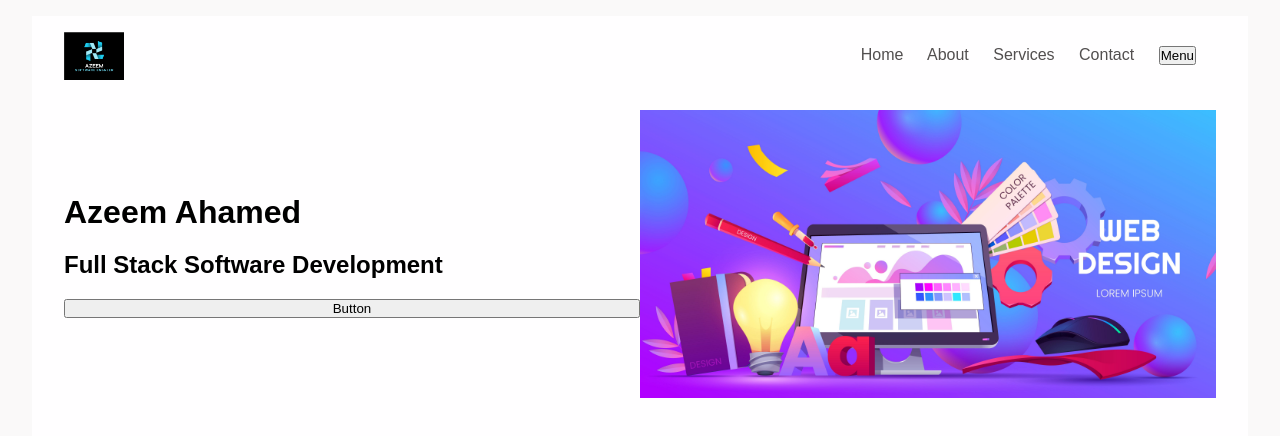
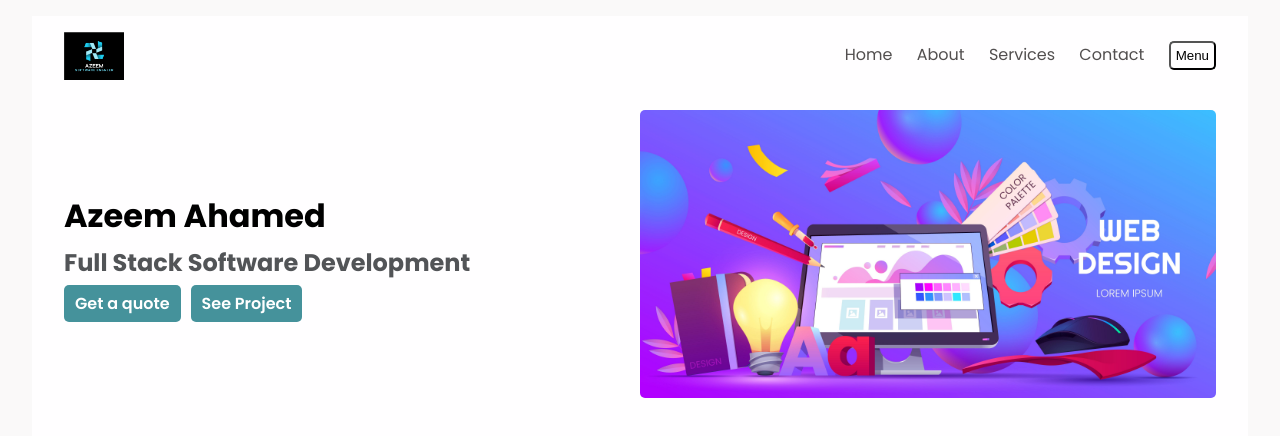
Before and after one commit to miazeem/wcse-cv-project, a plain HTML site: page index.html in a window 1280 px wide. Drawn offline with Linux system fonts and the light colour scheme.

Commit message:
modified

```diff
--- /dev/null
+++ b/css/style.css
@@ -0,0 +1,139 @@
+@import url('https://fonts.googleapis.com/css2?family=Bebas+Neue&family=Montserrat:ital,wght@0,100..900;1,100..900&family=Poppins:ital,wght@0,100;0,200;0,300;0,400;0,500;0,600;0,700;0,800;0,900;1,100;1,200;1,300;1,400;1,500;1,600;1,700;1,800;1,900&display=swap');
+
+      *{
+        margin: 0;
+        padding: 0;
+      }
+
+      body {
+        font-family: poppins, sans-serif;
+        background-color: #faf9f9;
+        padding: 1rem 2rem;
+      }
+
+      .card {
+        background-color: #fffeff;
+        margin-bottom: 20px;
+        padding: 8px 16px;
+      }
+
+      .logo {
+        width: 60px;
+        height: auto;
+        display: block;
+        margin-right: auto;
+
+      }
+
+      nav a {
+        text-decoration: none;
+        color: #524f4f;
+        margin-right: 20px;
+      }
+      nav  {
+        display: flex;
+        justify-content:space-between;
+        align-items: center;
+      }
+      header {
+        display: flex;
+        flex-direction: column;
+        row-gap: 30px;
+        justify-content: space-between;
+      }
+
+      #hero{
+        display: flex;
+        align-items: center;
+    }
+
+      #hero div {
+        flex: 1;
+      }
+
+      #hero div:nth-child(1) {
+        display: flex;
+        flex-direction:column;
+        justify-content:center;
+        align-items: start;
+
+      }
+
+      #hero img {
+        width: 100%;
+        height: auto;
+        border-radius: 5px;
+      }
+      .btn {
+        display: inline-block;
+        background-color: #45929B;
+        color: white;
+        padding: 5px 10px;
+        border-radius: 5px;
+        text-decoration: none;
+        font-weight: 600;
+        border: 1px solid transparent;
+      }
+
+      .btn:hover {
+        background-color: #3a7b8c;
+        border: #525457 1px solid;
+      }
+
+      #toggle-menu{
+        background-color: transparent;
+        padding: 5px;
+        border-radius: 5px;
+
+      }
+
+      #hero h2 {
+
+        color: #525457;
+      }
+
+      .flex {
+        display: flex;
+
+      }
+
+      .flex-column {
+        flex-direction: column;
+      }
+
+      .flex-row {
+        flex-direction: row;
+      }
+
+      .flex-wrap {
+        flex-wrap: wrap;
+      }
+
+      .justify-center {
+        justify-content: center;
+      }
+
+      .item-center {
+        align-items: center;
+      }
+
+      .justify-center {
+        justify-content: flex-start;
+      }
+
+
+      .item-start {
+        align-items: flex-start;
+      }
+
+      .gap {
+        gap: 10px;
+      }
+
+      .self-start {
+        align-self: flex-start;
+      }
+
+      .gapy2{
+        gap: 5px;
+      }
--- a/index.html
+++ b/index.html
@@ -3,74 +3,9 @@
   <head>
     <meta charset="UTF-8" />
     <meta name="viewport" content="width=device-width, initial-scale=1.0" />
-    <title>Document</title>
-
-    <style>
-      * {
-        margin: 0;
-        padding: 0;
-      }
-
-      body {
-        font-family: Arial, Helvetica, sans-serif;
-        background-color: #faf9f9;
-        padding: 1rem 2rem;
-      }
-
-      .card {
-        background-color: #fffeff;
-        margin-bottom: 20px;
-        padding: 8px 16px;
-      }
-
-      .logo {
-        width: 60px;
-        height: auto;
-        display: block;
-        margin-right: auto;
-
-      }
-
-      nav a {
-        text-decoration: none;
-        color: #524f4f;
-        margin-right: 20px;
-      }
-      nav  {
-        display: flex;
-        justify-content:space-between;
-        align-items: center;
-      }
-      header {
-        display: flex;
-        flex-direction: column;
-        row-gap: 30px;
-        justify-content: space-between;
-      }
-
-      #hero{
-        display: flex;
-
-      }
-
-      #hero div {
-        flex: 1;
-      }
-
-      #hero div:nth-child(1) {
-        display: flex;
-        flex-direction:column;
-        justify-content:center;
-        row-gap:20px;
-      }
-
-      #hero img {
-        width: 100%;
-        height: auto;
-      }
-    </style>
+    <title>Portfolio</title>
+  <link rel="stylesheet" href="css/style.css" />
   </head>
-
   <body>
     <div>
       <div class="card">
@@ -89,18 +24,21 @@
             <a href="#">About</a>
             <a href="#">Services</a>
             <a href="#">Contact</a>
-            <a href=""><button>Menu</button></a>
+            <button id="toggle-menu">Menu</button>
             </div>
           </nav>
 
       <div id="hero">
-        <div>
+        <div class="gapy2">
         <h1>Azeem Ahamed</h1>
         <h2>Full Stack Software Development</h2>
-        <button>Button</button>
+        <div class="flex justify-start item-start gap">
+          <a href="#" class="btn self-start">Get a quote</a>
+          <a href="#" class="btn self-start">See Project</a>
+        </div>
         </div>
         <div>
-          <img src="/img/web.jpg" alt="soft" />
+          <img src="img/web.jpg" alt="soft" />
         </div>
       </div>
 
@@ -109,5 +47,6 @@
 
 
     </div>
+
   </body>
 </html>
```
